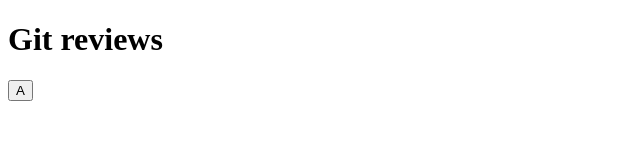
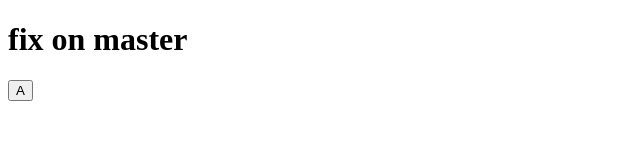
Before and after one commit to Mathieu94110/git-reviews, a plain HTML site: page index.html in a window 1280 px wide. Shown: the whole page, without its empty margins (0-640 px from the left). Drawn offline with Linux system fonts and the light colour scheme.

Commit message:
fix issue on main

```diff
--- a/index.html
+++ b/index.html
@@ -6,7 +6,7 @@
     <title>Document main</title>
   </head>
   <body>
-    <h1>Git reviews</h1>
+    <h1>fix on master</h1>
     <button>A</button>
   </body>
 </html>
```
